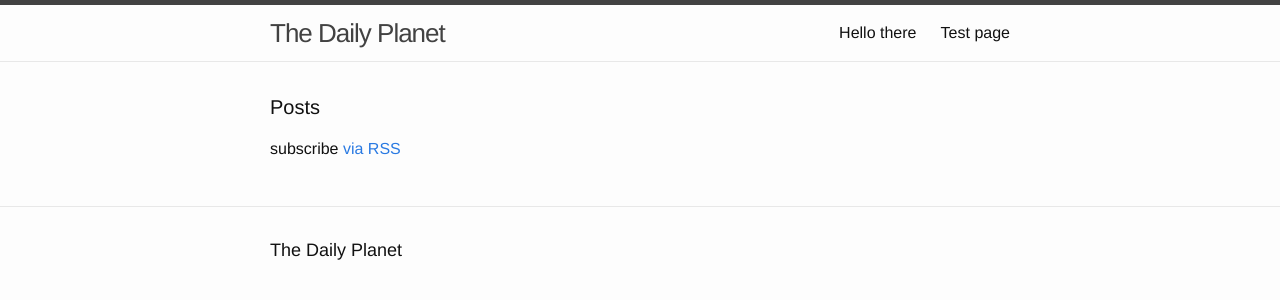
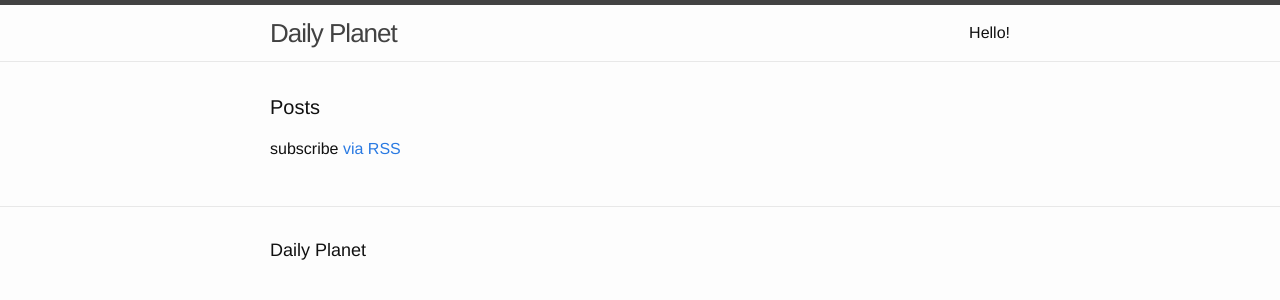
Before and after one commit to ethnt/siteleaf-sandbox-two, a Jekyll site: the page built from index.html, in a window 1280 px wide. Shown: the top 300 px of the page. Built offline with Jekyll 4.4.1, drawn with Linux system fonts in a browser that asks for light colours.

Commit message:
Updated Hello and 3 other files

```diff
--- a/_config.yml
+++ b/_config.yml
@@ -1,5 +1,5 @@
 ---
-title: The Daily Planet
+title: Daily Planet
 timezone: UTC
 collections:
   posts:
--- a/hello-there.markdown
+++ /dev/null
@@ -1,4 +0,0 @@
----
-title: Hello there
-date: 2017-02-20 22:00:00 Z
----
--- /dev/null
+++ b/hello.markdown
@@ -0,0 +1,4 @@
+---
+title: Hello!
+date: 2017-02-18 06:11:00 Z
+---
--- a/test-page.markdown
+++ /dev/null
@@ -1,4 +0,0 @@
----
-title: Test page
-date: 2017-02-20 21:59:00 Z
----
```
